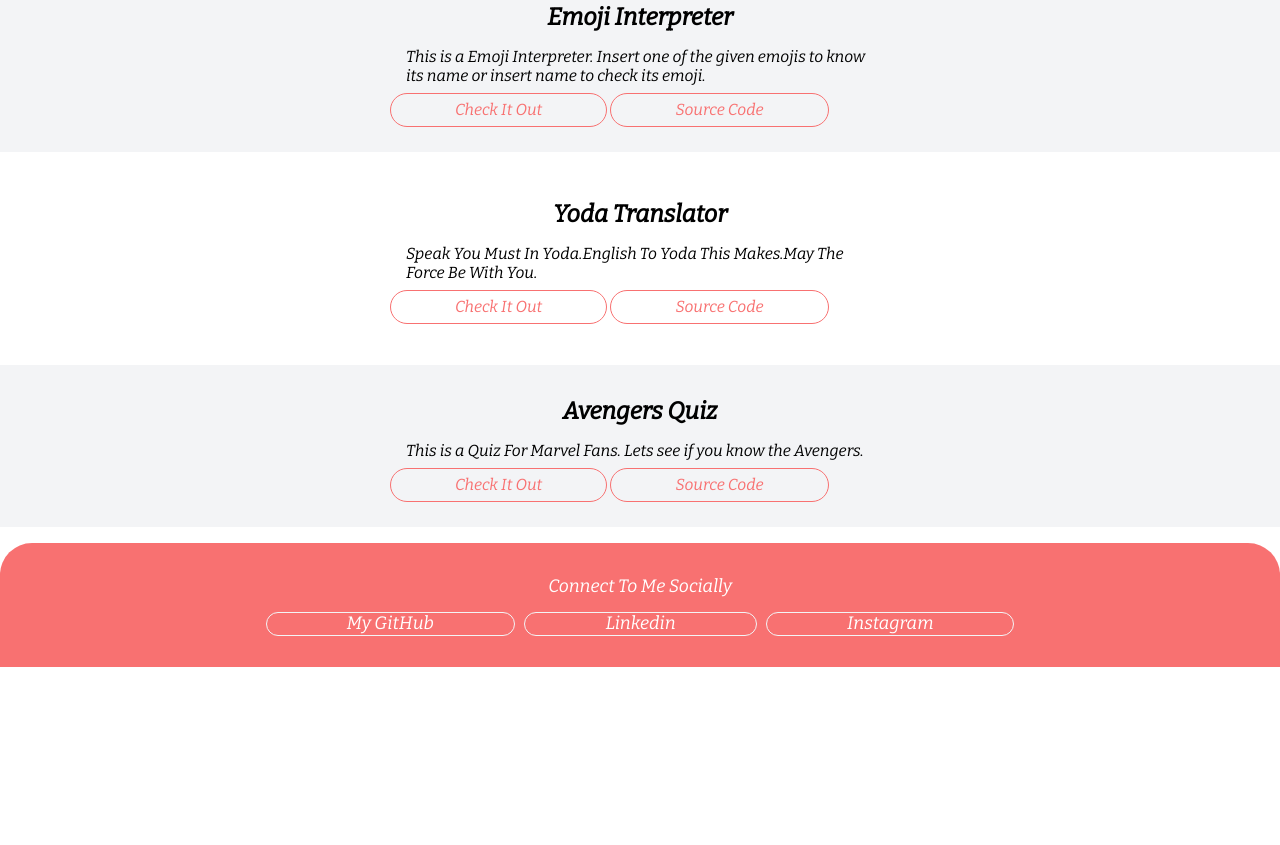
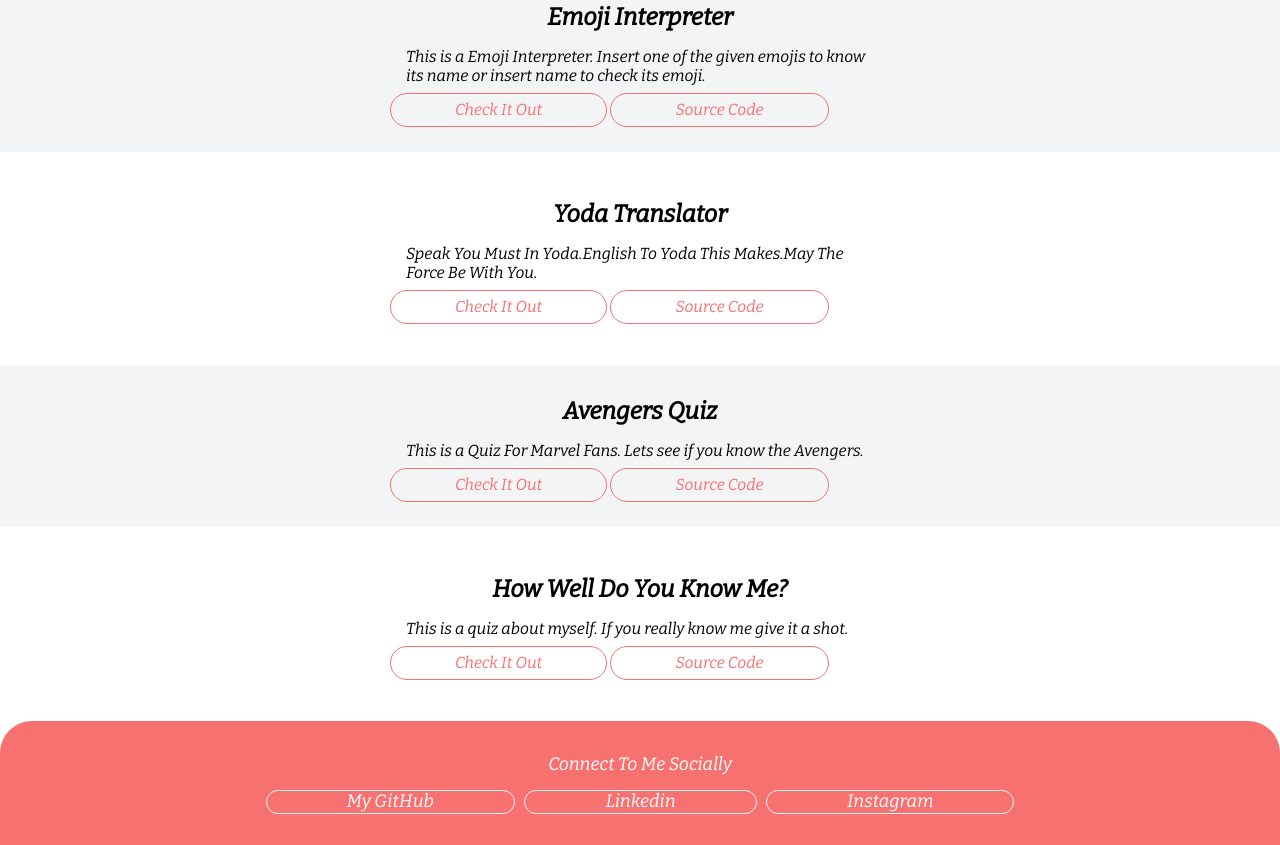
Before and after one commit to B0llu/My-Portfolio, a plain HTML site: page Projects.html in a window 1280 px wide. Shown: the part 2731-3576 px from the top of the page. Before the commit the page ends 3398 px from the top, so only its background shows below. Drawn offline with nearby package versions, Linux system fonts and the light colour scheme.

Commit message:
added my quiz

```diff
--- a/Projects.html
+++ b/Projects.html
@@ -162,6 +162,16 @@
         </div>
     </section>
 
+    <section class="section">
+        <div class="container container-center">
+            <h1>How Well Do You Know Me?</h1>
+            <p>This is a quiz about myself. If you really know me give it a shot.</p>
+            <i><a class="link primary-link" href="https://replit.com/@B0llu/CLI-App?embed=1&output1">Check It
+                    Out</a></i>
+            <i><a class="link primary-link" href="https://github.com/B0llu/Quiz">Source Code</a></i>
+        </div>
+    </section>
+
     <footer class="footer">
         <div class="footer-header">Connect To Me Socially</div>
         <ul class="social-links non-bullet">
```
